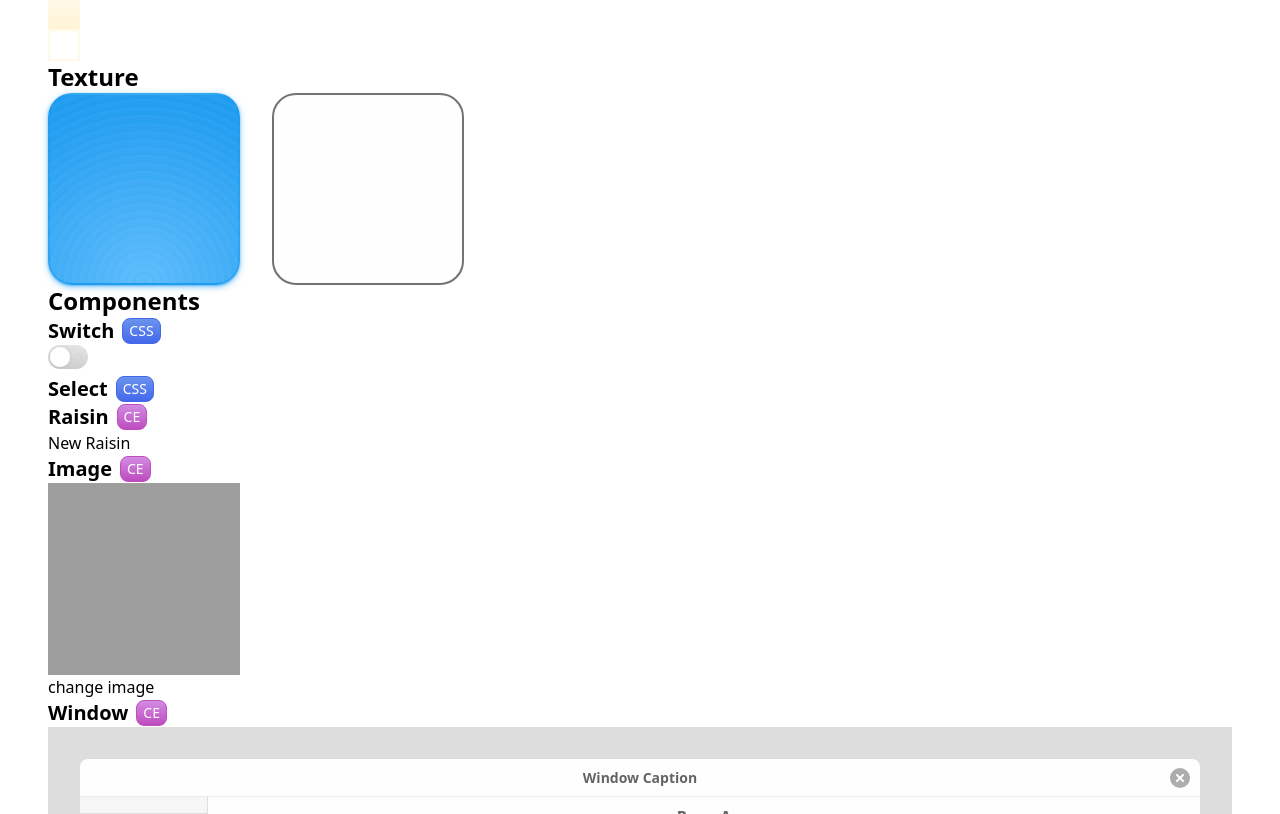
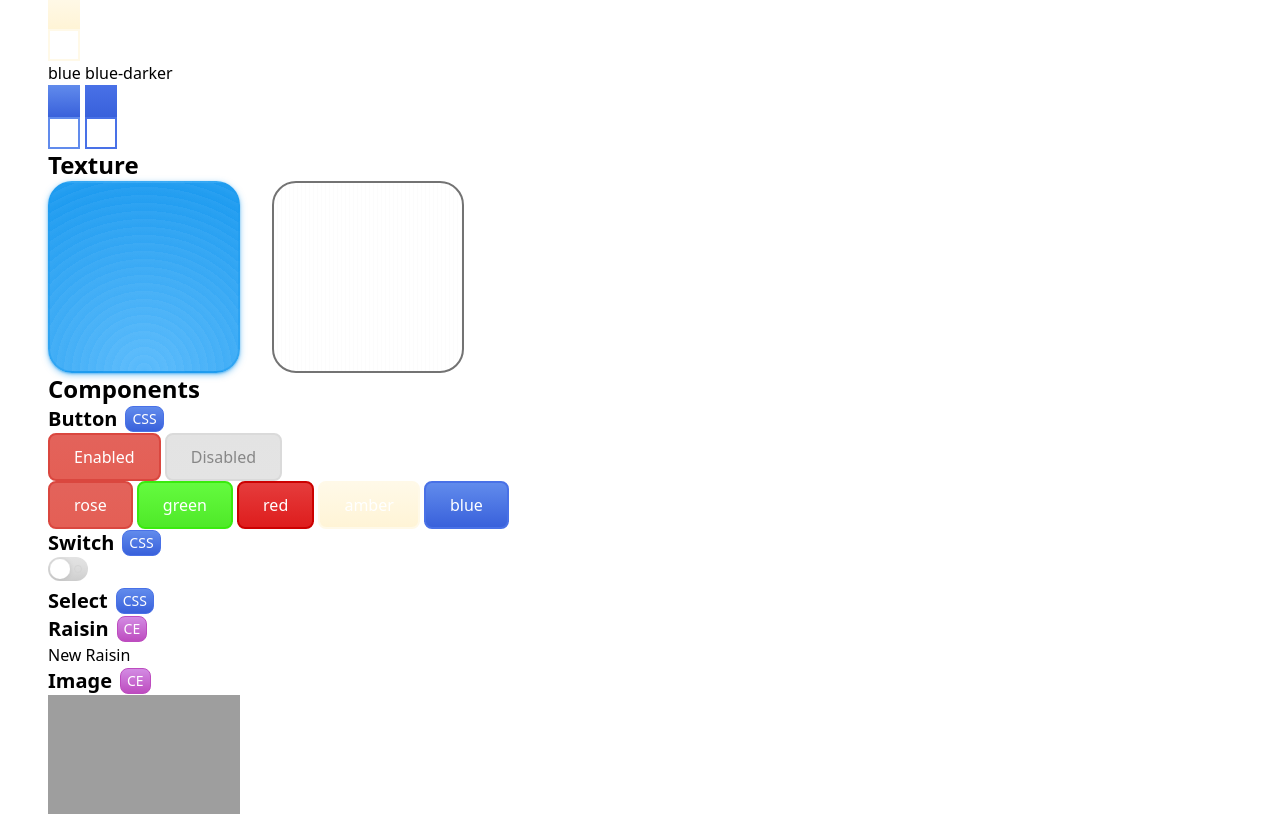
Before and after one commit to chclt/scene-ui, a website built with Vite: page index.html in a window 1280 px wide. Shown: the part 495-1309 px from the top of the page. Built offline with nearby package versions, Linux system fonts and the light colour scheme.

Commit message:
new: button components; new: blue color;

```diff
--- a/index.html
+++ b/index.html
@@ -93,6 +93,16 @@
         <div class="w-8 h-8 bg-scene-amber"></div>
         <div class="w-8 h-8 border-solid border-2 border-scene-amber"></div>
     </li>
+    <br>
+    <li class="inline-block">
+        <h4>blue</h4>
+        <div class="w-8 h-8 bg-scene-blue"></div>
+        <div class="w-8 h-8 border-solid border-2 border-scene-blue"></div>
+    </li>
+    <li class="inline-block">
+        <h4>blue-darker</h4>
+        <div class="w-8 h-8 bg-scene-blue-darker"></div>
+        <div class="w-8 h-8 border-solid border-2 border-scene-blue-darker"></div>
 </ul>
 
 
@@ -110,15 +120,31 @@
     <h2 class="text-2xl font-semibold">Components</h2>
 
     <div class="flex items-center">
+        <h3 class="text-xl font-semibold">Button</h3>
+        <span class="ml-2 px-1.5 py-0.5 text-sm bg-scene-blue text-white border border-scene-blue-darker rounded-lg">CSS</span>
+    </div>
+
+    <button class="scene-button">Enabled</button>
+    <button class="scene-button" disabled>Disabled</button>
+    <br>
+    <button class="scene-button scene-button-rose">rose</button>
+    <!-- <button class="scene-button scene-button-neutral">neutral</button> -->
+    <button class="scene-button scene-button-green">green</button>
+    <button class="scene-button scene-button-red">red</button>
+    <button class="scene-button scene-button-amber">amber</button>
+    <button class="scene-button scene-button-blue">blue</button>
+
+
+    <div class="flex items-center">
         <h3 class="text-xl font-semibold">Switch</h3>
-        <span class="ml-2 px-1.5 py-0.5 text-sm bg-gradient-to-b from-[#6a93ed] to-[#4468ea] text-white border border-[#4468ea] rounded-lg">CSS</span>
+        <span class="ml-2 px-1.5 py-0.5 text-sm bg-scene-blue text-white border border-scene-blue-darker rounded-lg">CSS</span>
     </div>
 
     <input type="checkbox" class="scene-switch" name="" id="">
 
     <div class="flex items-center">
         <h3 class="text-xl font-semibold">Select</h3>
-        <span class="ml-2 px-1.5 py-0.5 text-sm bg-gradient-to-b from-[#6a93ed] to-[#4468ea] text-white border border-[#4468ea] rounded-lg">CSS</span>
+        <span class="ml-2 px-1.5 py-0.5 text-sm bg-scene-blue text-white border border-scene-blue-darker rounded-lg">CSS</span>
     </div>
 
     <!-- <select class="scene-select" name="" id="">
--- a/style.css
+++ b/style.css
@@ -48,6 +48,14 @@
         --scene-amber-from: #FFF9E8;
         --scene-amber-to  : #FFF4D6;
         --scene-amber     : linear-gradient(180deg, var(--scene-amber-from) 0%, var(--scene-amber-to) 100%);
+
+        --scene-blue-from: #618BEC;
+        --scene-blue-to  : #3961DB;
+        --scene-blue     : linear-gradient(180deg, var(--scene-blue-from) 0%, var(--scene-blue-to) 100%);
+
+        --scene-blue-darker-from: #4971E7;
+        --scene-blue-darker-to  : #3961DB;
+        --scene-blue-darker     : linear-gradient(180deg, var(--scene-blue-darker-from) 0%, var(--scene-blue-darker-to) 100%);
     }
 }
 
@@ -96,6 +104,14 @@
         background-image: var(--scene-amber);
     }
 
+    .bg-scene-blue {
+        background-image: var(--scene-blue);
+    }
+
+    .bg-scene-blue-darker {
+        background-image: var(--scene-blue-darker);
+    }
+
     .border-scene-rose {
         border-color: var(--scene-rose-from);
     }
@@ -138,6 +154,14 @@
 
     .border-scene-amber {
         border-color: var(--scene-amber-from);
+    }
+
+    .border-scene-blue {
+        border-color: var(--scene-blue-from);
+    }
+
+    .border-scene-blue-darker {
+        border-color: var(--scene-blue-darker-from);
     }
 
     .outline-scene-rose {
@@ -183,12 +207,61 @@
     .outline-scene-amber {
         outline-color: var(--scene-amber-from);
     }
+
+    .outline-scene-blue {
+        outline-color: var(--scene-blue-from);
+    }
+
+    .outline-scene-blue-darker {
+        outline-color: var(--scene-blue-darker-from);
+    }
 }
 
 .scene-icon-btn svg {
     width: 100%;
     height: 100%;
 }
+
+.scene-button {
+    @apply px-6 py-2.5 text-white rounded-lg bg-scene-rose border-2 border-scene-rose-darker hover:shadow-[0_0_8px_#E3635B77] active:bg-scene-rose-dark active:border-scene-rose-darkest focus-visible:outline-[var(--scene-rose-from)] focus-visible:outline-offset-2 focus-visible:outline focus-visible:outline-2;
+
+    transition-property: color, background-color, border-color, text-decoration-color, fill, stroke, box-shadow;
+    transition-timing-function: cubic-bezier(0.4, 0, 0.2, 1);
+    transition-duration: 150ms;
+}
+
+.scene-button[disabled] {
+    @apply cursor-not-allowed text-[#878787] bg-scene-neutral border-scene-neutral-darker shadow-none;
+}
+
+.scene-button.scene-button-rose {
+    @apply bg-scene-rose border-scene-rose-darker hover:shadow-[0_0_8px_#E3635B88] active:bg-scene-rose-dark active:border-scene-rose-darkest focus-visible:outline-[var(--scene-rose-from)];
+}
+
+/*
+.scene-button.scene-button-neutral {
+    @apply bg-scene-neutral border-scene-neutral-darker hover:shadow-[0_0_8px_#E3E3E388] active:bg-scene-neutral-darker active:border-scene-neutral-darker focus-visible:outline-[var(--scene-neutral-from)];
+}
+*/
+
+.scene-button.scene-button-green {
+    @apply bg-scene-green border-scene-green-darker hover:shadow-[0_0_8px_#64FB3F88] active:bg-scene-green-darker active:border-scene-green-darker focus-visible:outline-[var(--scene-green-from)];
+}
+
+.scene-button.scene-button-red {
+    @apply bg-scene-red border-scene-red-darker hover:shadow-[0_0_8px_#E53C3C88] active:bg-scene-red-darker active:border-scene-red-darker focus-visible:outline-[var(--scene-red-from)];
+}
+
+.scene-button.scene-button-amber {
+    @apply bg-scene-amber border-scene-amber hover:shadow-[0_0_8px_#FFF9E888] active:bg-scene-amber active:border-scene-amber focus-visible:outline-[var(--scene-amber-from)];
+}
+
+.scene-button.scene-button-blue {
+    @apply bg-scene-blue border-scene-blue-darker hover:shadow-[0_0_8px_#618BEC88] active:bg-scene-blue-darker active:border-scene-blue-darker focus-visible:outline-[var(--scene-blue-from)];
+}
+
+
+
 
 [type="checkbox"].scene-switch {
     @apply w-10 h-6 rounded-full appearance-none;
```
